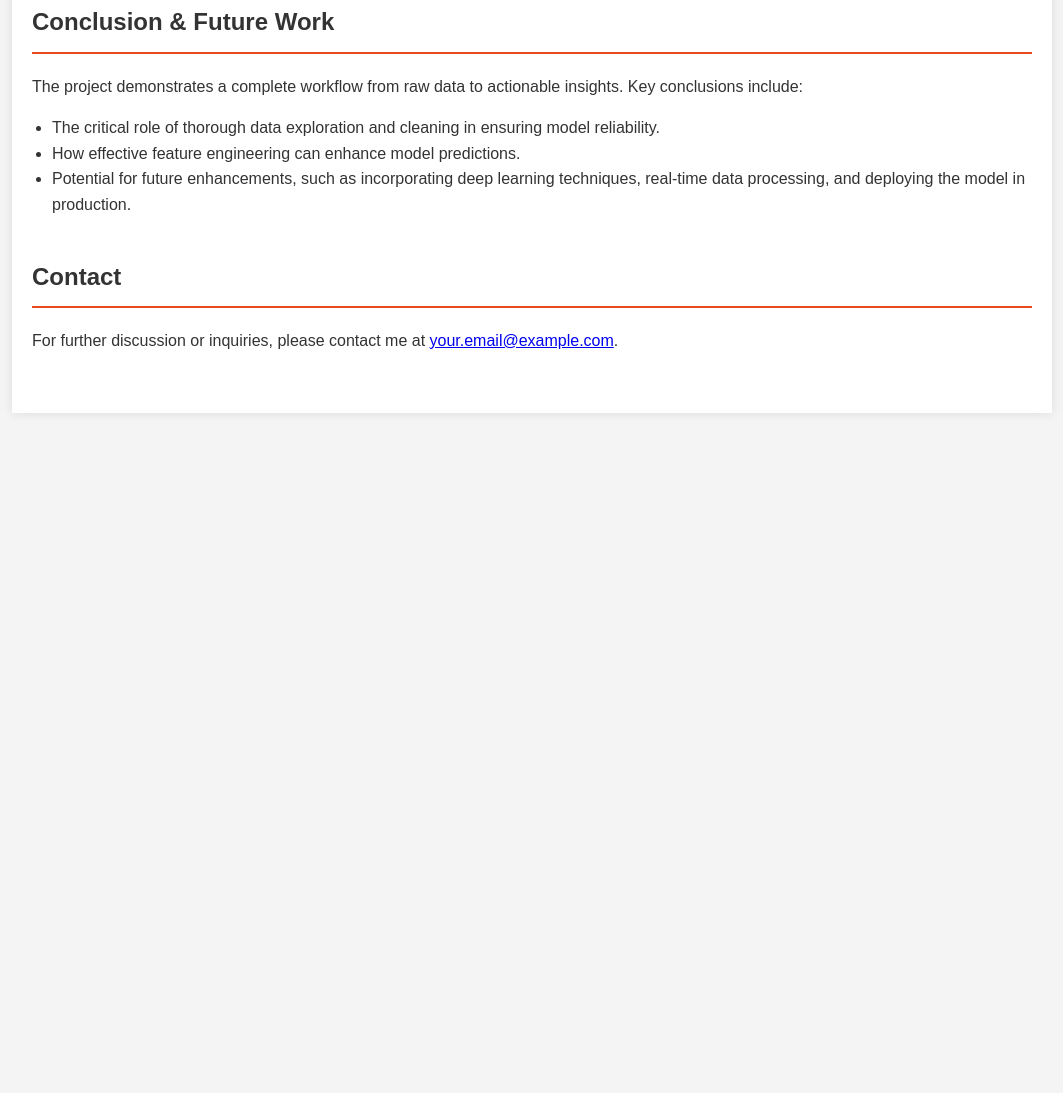
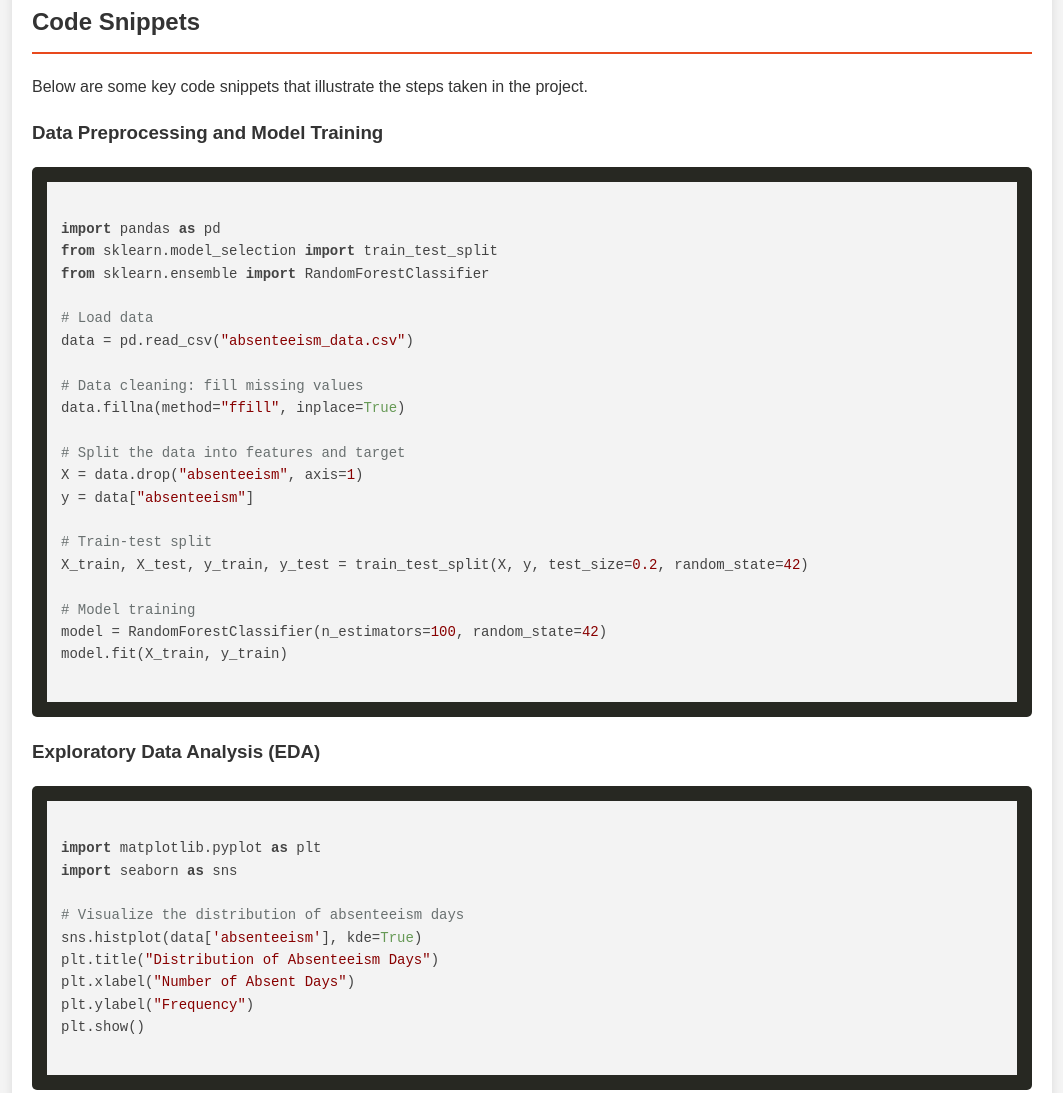
Before and after one commit to joseph-ishola/Employee-Absenteeism, a plain HTML site: page index.html in a window 1280 px wide. Shown: the part 1692-2785 px from the top of the page, without its empty margins (108-1171 px from the left). Before the commit the page ends 2125 px from the top, so only its background shows below. Drawn offline with nearby package versions, Linux system fonts and the light colour scheme.

Commit message:
add some preamble text to html and css files

```diff
--- a/index.html
+++ b/index.html
@@ -5,6 +5,10 @@
   <meta name="viewport" content="width=device-width, initial-scale=1.0">
   <title>Predicting Workplace Absenteeism: Data Science Project</title>
   <link rel="stylesheet" href="style.css">
+  <!-- Syntax Highlighting Library -->
+  <link rel="stylesheet" href="https://cdnjs.cloudflare.com/ajax/libs/highlight.js/11.7.0/styles/default.min.css">
+  <script src="https://cdnjs.cloudflare.com/ajax/libs/highlight.js/11.7.0/highlight.min.js"></script>
+  <script>hljs.highlightAll();</script>
 </head>
 <body>
   <header>
@@ -19,6 +23,7 @@
       <li><a href="#preprocessing">Data Preprocessing</a></li>
       <li><a href="#model">Model Development</a></li>
       <li><a href="#results">Results & Evaluation</a></li>
+      <li><a href="#code">Code Snippets</a></li>
       <li><a href="#conclusion">Conclusion & Future Work</a></li>
       <li><a href="#contact">Contact</a></li>
     </ul>
@@ -91,6 +96,50 @@
       <img src="images/model-results.png" alt="Model Evaluation Metrics">
     </section>
 
+    <section id="code">
+      <h2>Code Snippets</h2>
+      <p>
+        Below are some key code snippets that illustrate the steps taken in the project.
+      </p>
+
+      <h3>Data Preprocessing and Model Training</h3>
+      <pre><code class="python">
+import pandas as pd
+from sklearn.model_selection import train_test_split
+from sklearn.ensemble import RandomForestClassifier
+
+# Load data
+data = pd.read_csv("absenteeism_data.csv")
+
+# Data cleaning: fill missing values
+data.fillna(method="ffill", inplace=True)
+
+# Split the data into features and target
+X = data.drop("absenteeism", axis=1)
+y = data["absenteeism"]
+
+# Train-test split
+X_train, X_test, y_train, y_test = train_test_split(X, y, test_size=0.2, random_state=42)
+
+# Model training
+model = RandomForestClassifier(n_estimators=100, random_state=42)
+model.fit(X_train, y_train)
+      </code></pre>
+
+      <h3>Exploratory Data Analysis (EDA)</h3>
+      <pre><code class="python">
+import matplotlib.pyplot as plt
+import seaborn as sns
+
+# Visualize the distribution of absenteeism days
+sns.histplot(data['absenteeism'], kde=True)
+plt.title("Distribution of Absenteeism Days")
+plt.xlabel("Number of Absent Days")
+plt.ylabel("Frequency")
+plt.show()
+      </code></pre>
+    </section>
+
     <section id="conclusion">
       <h2>Conclusion & Future Work</h2>
       <p>
--- a/style.css
+++ b/style.css
@@ -67,6 +67,21 @@ body {
     margin: 15px 0;
   }
 
+  /* Code Snippet Styles */
+  pre {
+    background: #272822;
+    color: #f8f8f2;
+    padding: 15px;
+    overflow-x: auto;
+    border-radius: 5px;
+    margin-bottom: 20px;
+  }
+
+  code {
+    font-family: 'Courier New', Courier, monospace;
+    font-size: 14px;
+  }
+
   /* Footer */
   footer {
     background: #35424a;
```
